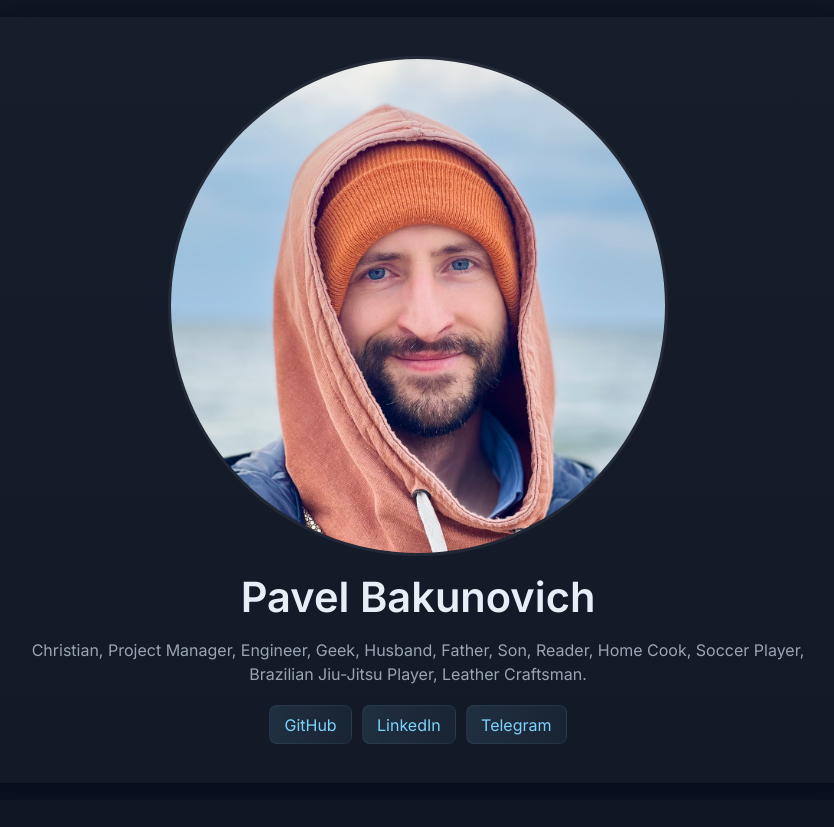
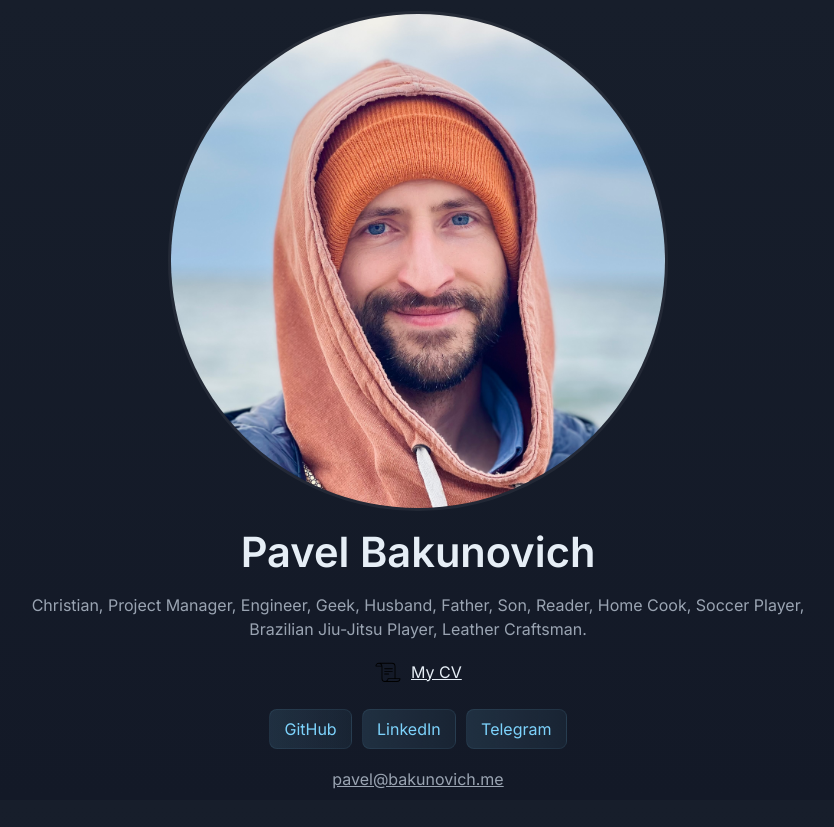
Before and after one commit to Pavel-Bakunovich/personal-web-site, a Flask app: page / in a window 1280 px wide. Shown: the whole page, without its empty margins (222-1056 px from the left). Before the commit the page ends 744 px from the top, so only its background shows below. Run offline with Flask 2, Linux system fonts and the light colour scheme.

Commit message:
Added link to CV

```diff
--- a/app.py
+++ b/app.py
@@ -6,5 +6,9 @@ app = Flask(__name__)
 def index():
     return render_template('index.html')
 
+@app.route('/cv')
+def cv():
+    return render_template('cv.html')
+
 if __name__ == '__main__':
     app.run(debug=True)
--- a/static/css/style.css
+++ b/static/css/style.css
@@ -17,4 +17,20 @@ body{background:linear-gradient(180deg,var(--bg1),var(--bg2));display:flex;align
 .bio{margin-top:1rem;color:var(--muted);line-height:1.5}
 .links{margin-top:1.2rem;display:flex;gap:0.6rem;justify-content:center}
 .btn{display:inline-block;padding:0.55rem 0.9rem;border-radius:8px;background:linear-gradient(90deg,rgba(125,211,252,0.12),rgba(125,211,252,0.06));color:var(--accent);text-decoration:none;border:1px solid rgba(125,211,252,0.08)}
+
+.icon-link {
+  display: inline-flex;
+  align-items: center;   /* vertically centers icon and text */
+  gap: 0.5rem;           /* space between icon and text */
+  color: inherit;
+}
+
+.icon {
+  width: 1.8em;          /* scale icon relative to text size */
+  height: 1.8em;
+  display: inline-block;
+  color:white;
+  fill:white
+}
+
 @media (max-width:520px){.page{padding:0 1rem}.card{padding:1.3rem}}
--- a/templates/index.html
+++ b/templates/index.html
@@ -6,10 +6,19 @@
   <h1 class="name">Pavel Bakunovich</h1>
   <p class="bio">Christian, Project Manager, Engineer, Geek, Husband, Father, Son, Reader, Home Cook, Soccer Player, Brazilian Jiu-Jitsu Player, Leather Craftsman.</p>
 
+<a href="{{ url_for('cv') }}" class="icon-link" aria-label="Open CV">
+ <img src="{{ url_for('static', filename='images/cv.svg') }}" class="icon"/>
+  <span>My CV</span>
+</a>
+
   <div class="links">
     <a href="#" class="btn">GitHub</a>
     <a href="#" class="btn">LinkedIn</a>
     <a href="#" class="btn">Telegram</a>
+</a>
+</a>
   </div>
+  <br/>
+  <a href="mailto:pavel@bakunovich.me" class="title">pavel@bakunovich.me</a>
 </div>
 {% endblock %}
```
Also changed, not shown: templates/cv.html (added, +60 -0 lines), static/images/cv.svg (added).
